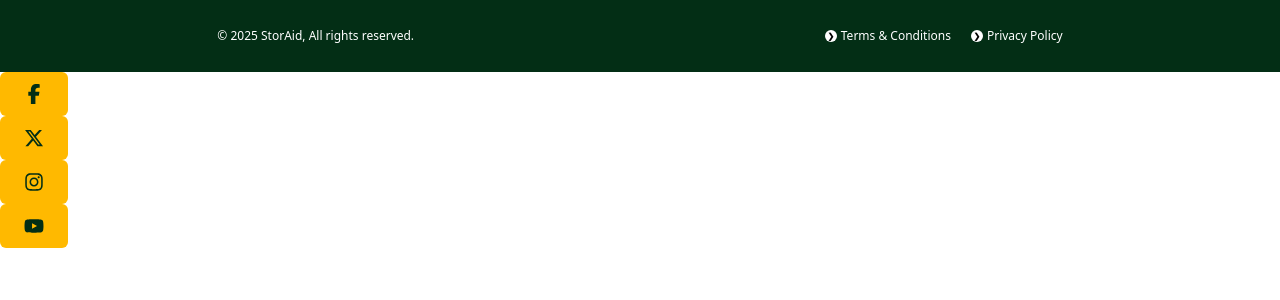
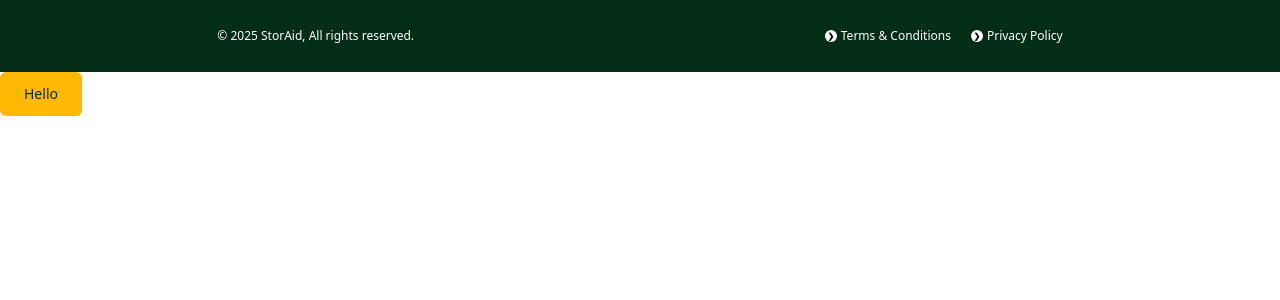
Before and after one commit to Burak-A-dev/StorAid, a React (Vite) app: page / in a window 1280 px wide. Shown: the top 300 px of the page. Built offline with nearby package versions, Linux system fonts and the light colour scheme.

Commit message:
Social buttons were added to the CTA button component but was then regretted and moved to a new component.

```diff
--- a/src/components/common/CTAButton.jsx
+++ b/src/components/common/CTAButton.jsx
@@ -1,23 +1,10 @@
-import { FaFacebookF, FaInstagram, FaYoutube, FaXTwitter } from 'react-icons/fa6';
-
-const socialLogos = {
-  facebook: <FaFacebookF size={20} />,
-  x: <FaXTwitter size={20} />,
-  instagram: <FaInstagram size={20} />,
-  youtube: <FaYoutube size={20} />,
-};
-
-export default function CTAButton({ text, onClick, type = "button", logo, className = "" }) {
-  const LogoComponent = socialLogos[logo];
-
+export default function CTAButton({ text, onClick, type="button" }) {
   return (
     <button
-      className={`bg-amber-400 text-green-950 text-sm font-medium rounded-md flex items-center justify-center px-6 py-3 cursor-pointer space-x-2 ${className}`}
+      className='bg-amber-400 text-green-950 text-sm font-medium rounded-md flex items-center justify-center px-6 py-3 cursor-pointer'
       onClick={onClick}
-      type={type}
-    >
-      {LogoComponent && <span className="logo-icon">{LogoComponent}</span>}
-      {text && <span>{text}</span>}
+      type={type}>
+      {text}
     </button>
-  );
+  )
 }
--- a/src/main.jsx
+++ b/src/main.jsx
@@ -9,10 +9,6 @@ createRoot(document.getElementById('root')).render(
   <StrictMode>
     <App/>
     <Footer/>
-    <CTAButton logo="facebook" onClick={() => window.open('https://facebook.com', '_blank')} />
-<CTAButton logo="x" onClick={() => window.open('https://twitter.com', '_blank')} />
-<CTAButton logo="instagram" onClick={() => window.open('https://instagram.com', '_blank')} />
-<CTAButton logo="youtube" onClick={() => window.open('https://youtube.com', '_blank')} />
-
-  </StrictMode>,
+    <CTAButton text="Hello"/>
+</StrictMode>
 )
```
